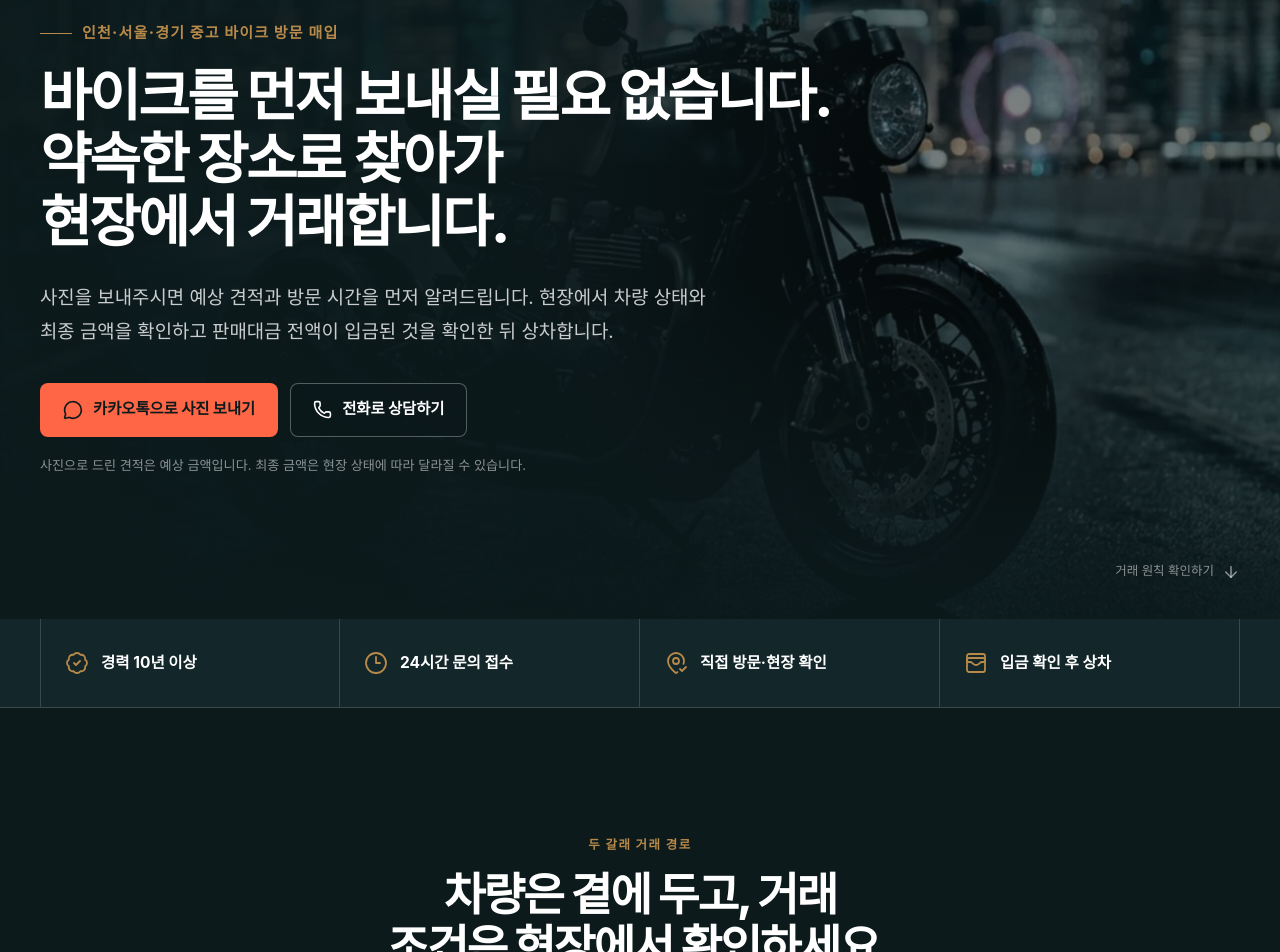
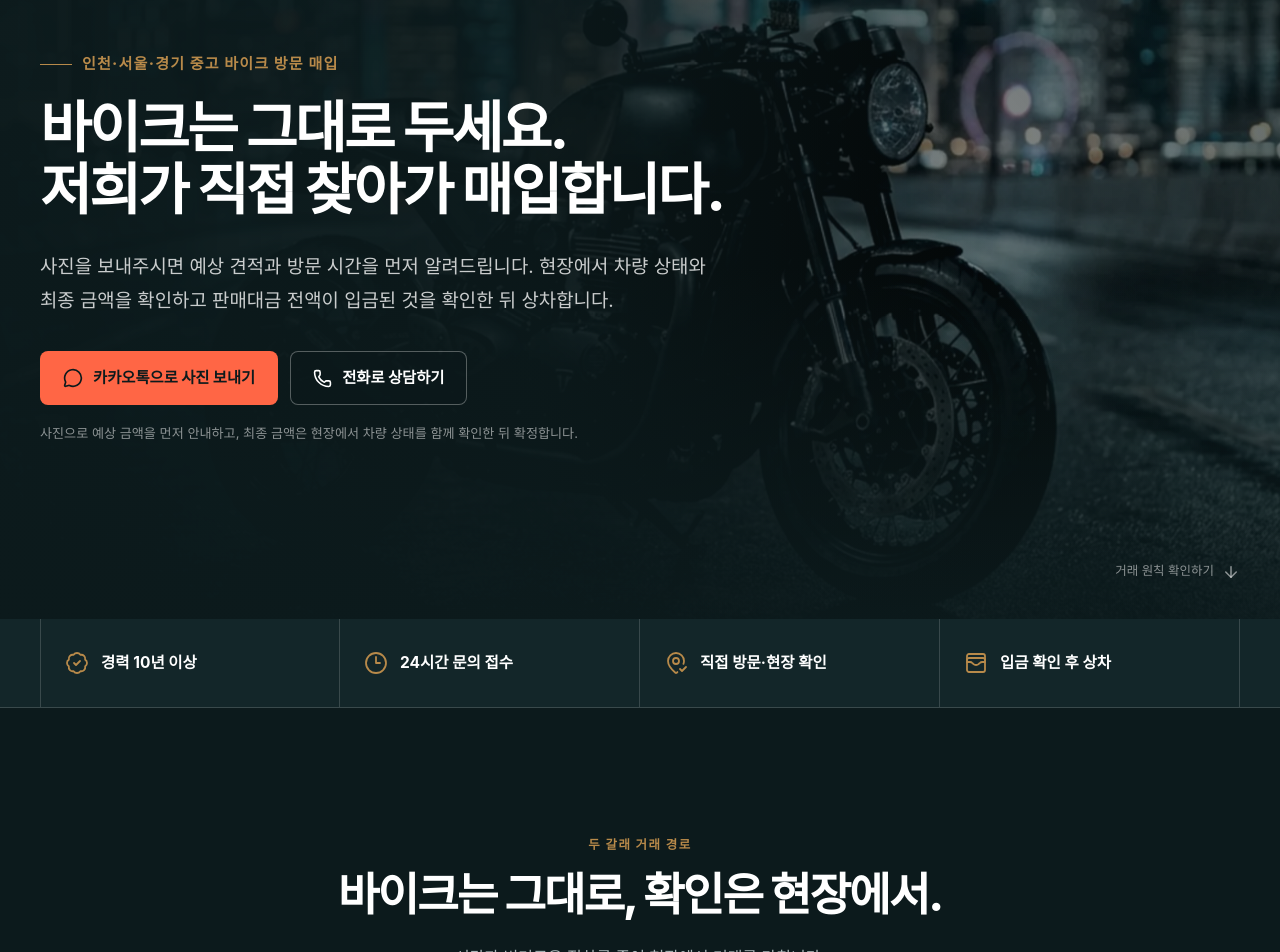
Before and after one commit to 12538253/bike-landing, a Next.js app: page / in a window 1280 px wide. Shown: the part 181-1133 px from the top of the page. Built offline with nearby package versions, Linux system fonts and the light colour scheme.

Commit message:
feat: lead bike landing with seller benefits

```diff
--- a/components/Footer.tsx
+++ b/components/Footer.tsx
@@ -10,20 +10,18 @@ export default function Footer() {
               BM
             </span>
             <span>
-              <strong>{site.name}</strong>
-              <em>{site.englishName}</em>
+              <strong>{site.footer.name}</strong>
+              <em>{site.footer.englishName}</em>
             </span>
           </div>
-          <p>중고 바이크 직접 방문·현장 거래</p>
+          <p>{site.footer.service}</p>
         </div>
         <div className="site-footer__business">
-          <p>상호명 {site.name}</p>
-          <p>{site.address.full}</p>
-          <p>24시간 문의 가능 · 방문 전 연락 · {site.phone.display}</p>
+          <p>{site.footer.business}</p>
+          <p>{site.footer.address}</p>
+          <p>{site.footer.contact}</p>
         </div>
-        <small>
-          © {site.business.copyrightYear} {site.englishName}. All rights reserved.
-        </small>
+        <small>{site.footer.copyright}</small>
       </div>
     </footer>
   );
--- a/content/site.ts
+++ b/content/site.ts
@@ -88,6 +88,16 @@ export type LocationSectionCopy = Readonly<{
   title: string;
 }>;
 
+export type FooterCopy = Readonly<{
+  name: string;
+  englishName: string;
+  service: string;
+  business: string;
+  address: string;
+  contact: string;
+  copyright: string;
+}>;
+
 export type TransactionPathKey = "directVisit" | "sendFirst";
 
 export type TransactionPathSection = Readonly<{
@@ -150,7 +160,7 @@ export const site = {
   metadata: {
     title: "바이크매니저 | 인천·서울·경기 중고 바이크 방문 매입",
     description:
-      "바이크를 먼저 보내지 않아도 됩니다. 사진으로 예상 견적과 방문 가능 시간을 안내하고, 현장에서 확인한 뒤 입금 확인 후 상차합니다. 문의 010-7616-4949",
+      "인천·서울·경기 중고 바이크를 직접 방문해 매입합니다. 사진으로 예상 견적과 방문 일정을 빠르게 안내하고, 판매대금 입금 확인 후 상차합니다. 문의 010-7616-4949",
     keywords: [
       "중고오토바이매입",
       "중고바이크매입",
@@ -165,13 +175,13 @@ export const site = {
   hero: {
     eyebrow: "인천·서울·경기 중고 바이크 방문 매입",
     titleLines: [
-      "바이크를 먼저 보내실 필요 없습니다.",
-      "약속한 장소로 찾아가 현장에서 거래합니다.",
+      "바이크는 그대로 두세요.",
+      "저희가 직접 찾아가 매입합니다.",
     ],
     description:
       "사진을 보내주시면 예상 견적과 방문 시간을 먼저 알려드립니다. 현장에서 차량 상태와 최종 금액을 확인하고 판매대금 전액이 입금된 것을 확인한 뒤 상차합니다.",
     note:
-      "사진으로 드린 견적은 예상 금액입니다. 최종 금액은 현장 상태에 따라 달라질 수 있습니다.",
+      "사진으로 예상 금액을 먼저 안내하고, 최종 금액은 현장에서 차량 상태를 함께 확인한 뒤 확정합니다.",
     scrollLabel: "거래 원칙 확인하기",
   },
   contact: {
@@ -200,10 +210,10 @@ export const site = {
   },
   tradePathSection: {
     eyebrow: "두 갈래 거래 경로",
-    title: "차량은 곁에 두고, 거래 조건은 현장에서 확인하세요.",
-    description: "약속한 장소에서 차량 상태와 최종 금액을 함께 확인합니다.",
+    title: "바이크는 그대로, 확인은 현장에서.",
+    description: "시간과 번거로운 절차를 줄여 현장에서 거래를 마칩니다.",
     note:
-      "가격만 보면 개인 거래가 더 유리할 수 있습니다. 업체 매입은 시간과 절차를 줄이는 방식입니다.",
+      "사진으로 예상 견적을 먼저 안내하고, 방문 일정에 맞춰 현장에서 거래를 진행합니다.",
   } satisfies TransactionPathSection,
   tradePaths: {
     directVisit: {
@@ -246,13 +256,13 @@ export const site = {
   } satisfies TrustSectionCopy,
   quoteSection: {
     eyebrow: "견적 준비",
-    title: "사진과 기본 정보 8가지만 보내주세요.",
+    title: "사진 몇 장과 기본 정보만 보내주세요.",
     description: "밝은 곳에서 차량 전체와 하자 부위를 가까이 찍어주세요.",
     items: ["기종", "연식", "주행거리", "하자 내역", "폐지 여부", "검사 여부", "지역", "바이크 사진"],
   } satisfies QuoteSectionCopy,
   caseStudySection: {
     eyebrow: "실제 매입 사례",
-    title: "실제 매입 사진과 진행 기록을 확인하세요.",
+    title: "말보다 실제 매입 기록으로 보여드립니다.",
     description: "당시 차량 사진과 거래 내용은 원문에서 확인하세요.",
     cardLinkLabel: "원문 보기",
     indexLink: {
@@ -303,12 +313,12 @@ export const site = {
   ] satisfies readonly CaseStudy[],
   purchaseGuide: {
     eyebrow: "매입 가능 범위",
-    title: "스쿠터부터 대형 바이크까지 편하게 문의해 주세요.",
+    title: "스쿠터부터 대형 바이크까지 매입 상담합니다.",
     description: "차량 상태와 등록 정보를 먼저 확인하고 매입 가능 여부와 필요한 서류를 알려드립니다.",
     disclosure: {
       summary: "명의·서류가 다른 경우",
       answer:
-        "보통 신분증과 이륜자동차 사용신고필증 또는 폐지증명서를 확인합니다. 타인·법인·외국인 명의, 미성년자 소유, 서류 분실, 차대번호 훼손·재타각 차량은 추가 확인이 필요합니다. 확인 결과에 따라 거래가 어렵거나 서류를 더 준비해야 할 수 있습니다.",
+        "보통 신분증과 이륜자동차 사용신고필증 또는 폐지증명서를 확인합니다. 타인·법인·외국인 명의, 미성년자 소유, 서류 분실, 차대번호 훼손·재타각 차량은 추가 확인 후 필요한 서류와 진행 방법을 안내합니다.",
     },
   } satisfies PurchaseGuideCopy,
   faqSection: {
@@ -321,9 +331,9 @@ export const site = {
           "사진 견적은 예상 금액입니다. 현장에서 차량과 서류를 확인하고 달라지는 이유와 최종 금액을 설명한 뒤 판매자가 동의하면 거래합니다.",
       },
       {
-        question: "24시간 바로 방문하나요?",
+        question: "당일이나 늦은 시간에도 방문할 수 있나요?",
         answer:
-          "24시간은 문의 접수이며 즉시 방문을 보장하지 않습니다. 방문 시간은 지역과 당일 일정을 확인한 뒤 알려드립니다.",
+          "24시간 편하게 문의하세요. 인천·서울·경기 지역은 당일·야간 방문도 일정에 맞춰 최대한 빠르게 조율해드립니다.",
       },
       {
         question: "번호판이 있거나 폐지 전인 차량도 상담할 수 있나요?",
@@ -341,6 +351,15 @@ export const site = {
       external: true,
     },
     eyebrow: "사진부터 보내주세요.",
-    title: "예상 견적과 방문 가능한 시간을 알려드립니다.",
+    title: "예상 견적부터 방문 일정까지 빠르게 안내합니다.",
   } satisfies LocationSectionCopy,
+  footer: {
+    name: "바이크매니저",
+    englishName: "BIKE MANAGER",
+    service: "중고 바이크 직접 방문·현장 거래",
+    business: "상호명 바이크매니저",
+    address: "인천광역시 남동구 백범로 411 1층(간석동)",
+    contact: "24시간 문의 접수 · 방문 전 연락 · 010-7616-4949",
+    copyright: "© 2026 BIKE MANAGER. All rights reserved.",
+  } satisfies FooterCopy,
 } as const;
```
Also changed, not shown: .superpowers/sdd/2026-08-16-benefit-led-marketing-copy/task-2-report.md (added), 1 other file (tests, documents, lock files or other folders).
